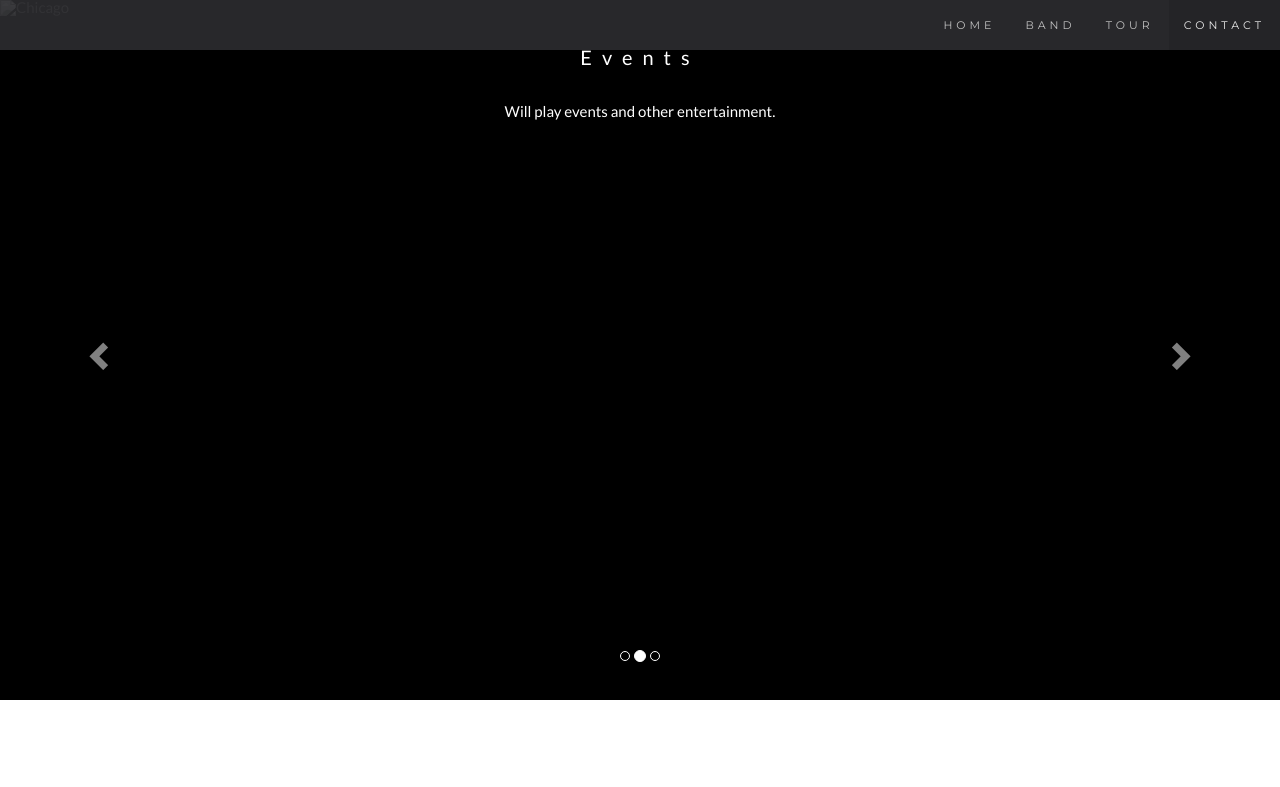
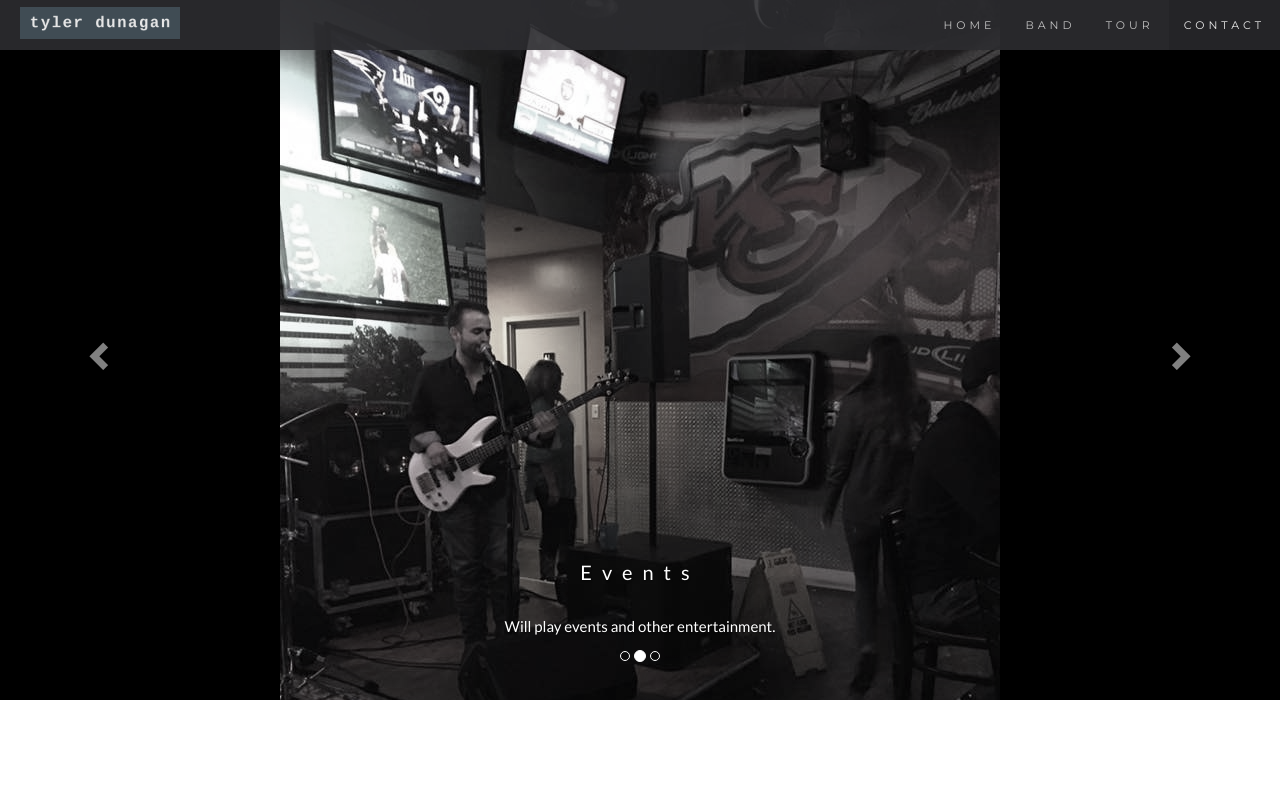
Before and after one commit to jonnyparko/tyler-dunagan, a plain HTML site: page index.html in a window 1280 px wide. Shown: the top 787 px of the page. Drawn offline with nearby package versions, Linux system fonts and the light colour scheme; the site is published under a folder, as on GitHub Pages, so addresses that start at the root find nothing.

Commit message:
fixing image src

```diff
--- a/index.html
+++ b/index.html
@@ -184,7 +184,7 @@
       </button>
       <div style="width: 200px; height: 50px; overflow: hidden;">
       <a class="navbar-brand" href="#myPage" style="padding: 0px">
-        <img src="/logo_transparent.png" alt="New York" style="width: 200px; margin-top: -77px">
+        <img src="logo_transparent.png" alt="New York" style="width: 200px; margin-top: -77px">
       </a>
     </div>
     </div>
@@ -210,7 +210,7 @@
     <!-- Wrapper for slides -->
     <div class="carousel-inner" role="listbox" style="height: 700px; background-color: #000000; min-height: 500px">
       <div class="item active">
-        <img src="/band.jpg" alt="New York" style="width: unset;">
+        <img src="band.jpg" alt="New York" style="width: unset;">
         <div class="carousel-caption" style="position: sticky !important;">
           <h3>Kansas City MO</h3>
           <p>From Kansas City to St Joe.</p>
@@ -218,7 +218,7 @@
       </div>
 
       <div class="item">
-        <img src="/tylerGuitar.jpg" alt="Chicago" style="width: unset;">
+        <img src="tylerGuitar.jpg" alt="Chicago" style="width: unset;">
         <div class="carousel-caption" style="position: sticky !important;">
           <h3>Events</h3>
           <p>Will play events and other entertainment.</p>
```
